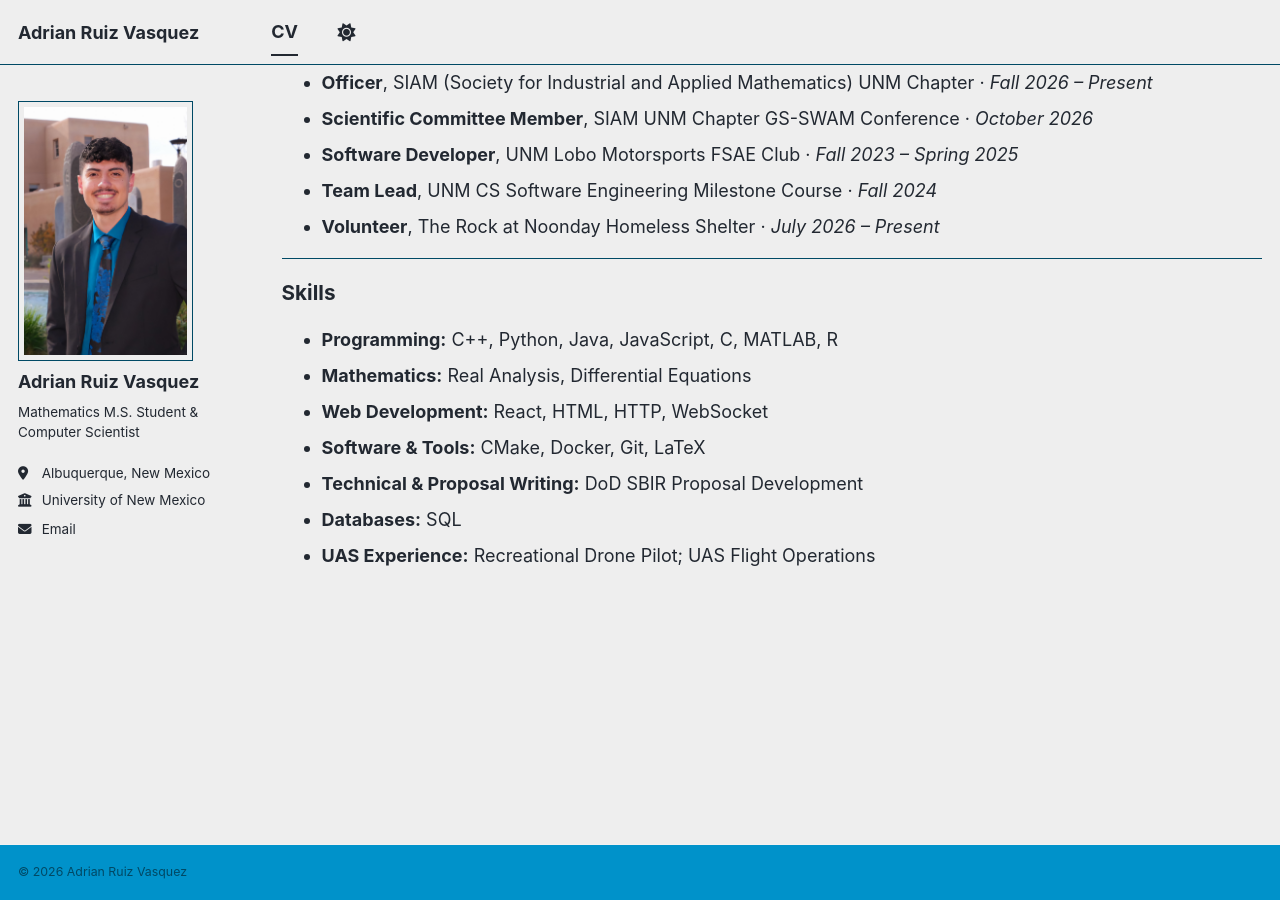
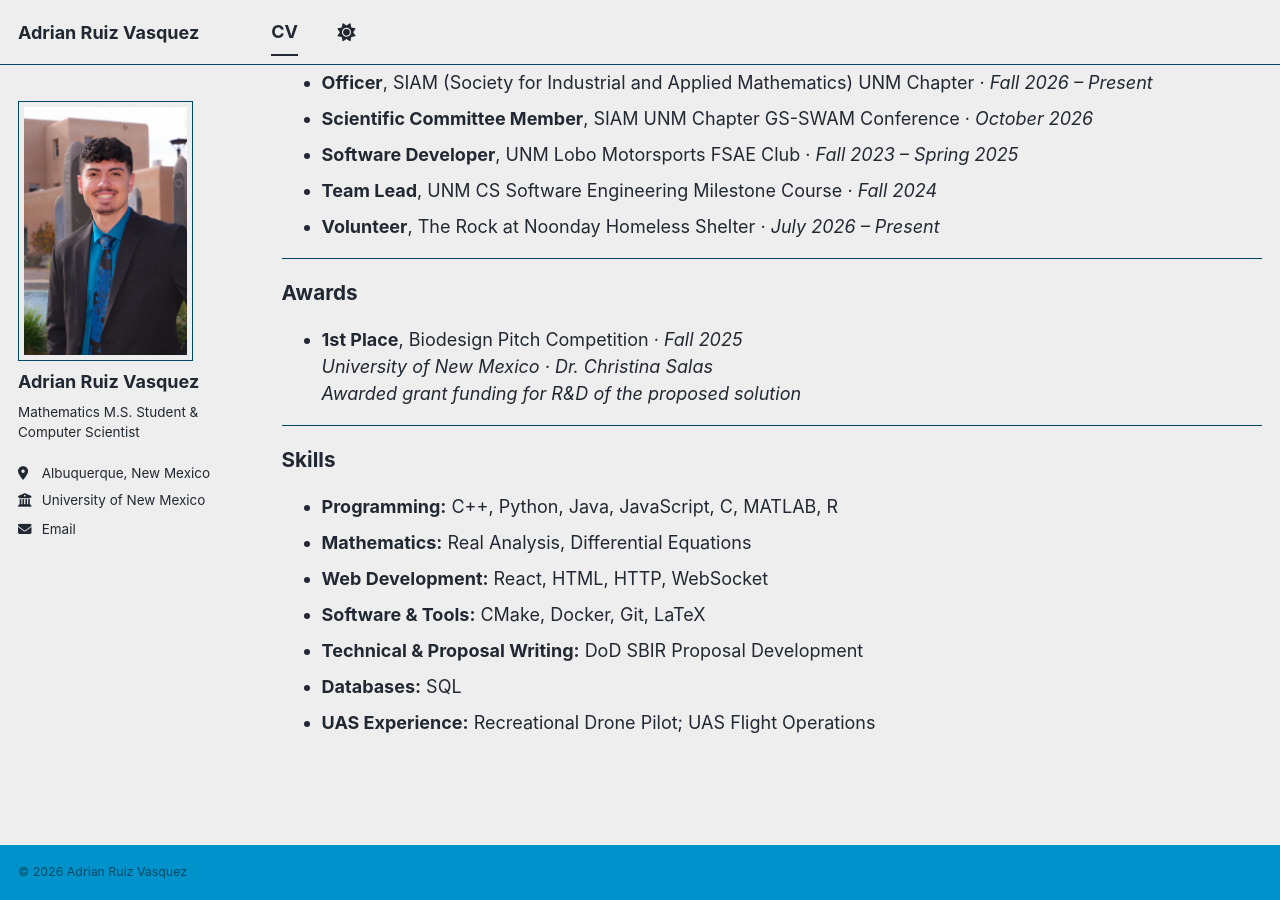
Before and after one commit to ADRIANRUIZVASQUEZ/ADRIANRUIZVASQUEZ.github.io, a Jekyll site: the page built from _pages/cv.md, in a window 1280 px wide and 900 px high, scrolled down 1759 px. Built offline with Jekyll 4.4.1, drawn with Linux system fonts in a browser that asks for light colours; a style sheet for code colours, icons or effects is not loaded.

Commit message:
added biodesign

```diff
--- a/_pages/cv.md
+++ b/_pages/cv.md
@@ -81,6 +81,15 @@ GPA: 4.0
 
 ---
 
+<p style="font-size: 1.15em; font-weight: bold; margin-top: 0; margin-bottom: 0.3em;">Awards</p>
+
+* **1st Place**, Biodesign Pitch Competition · *Fall 2025*
+  *University of New Mexico · Dr. Christina Salas*
+  *Awarded grant funding for R&D of the proposed solution*
+
+
+---
+
 <p style="font-size: 1.15em; font-weight: bold; margin-top: 0; margin-bottom: 0.3em;">Skills</p>
 
 * **Programming:** C++, Python, Java, JavaScript, C, MATLAB, R
```
